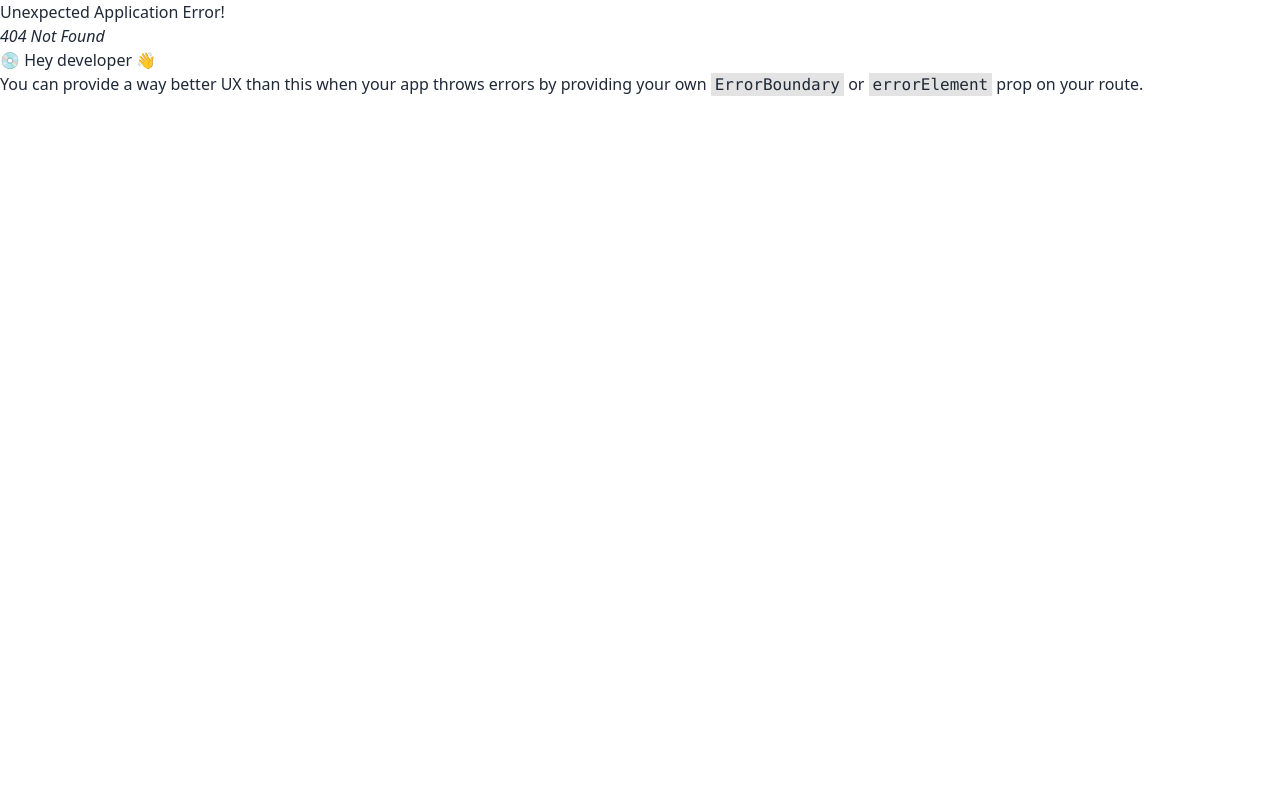
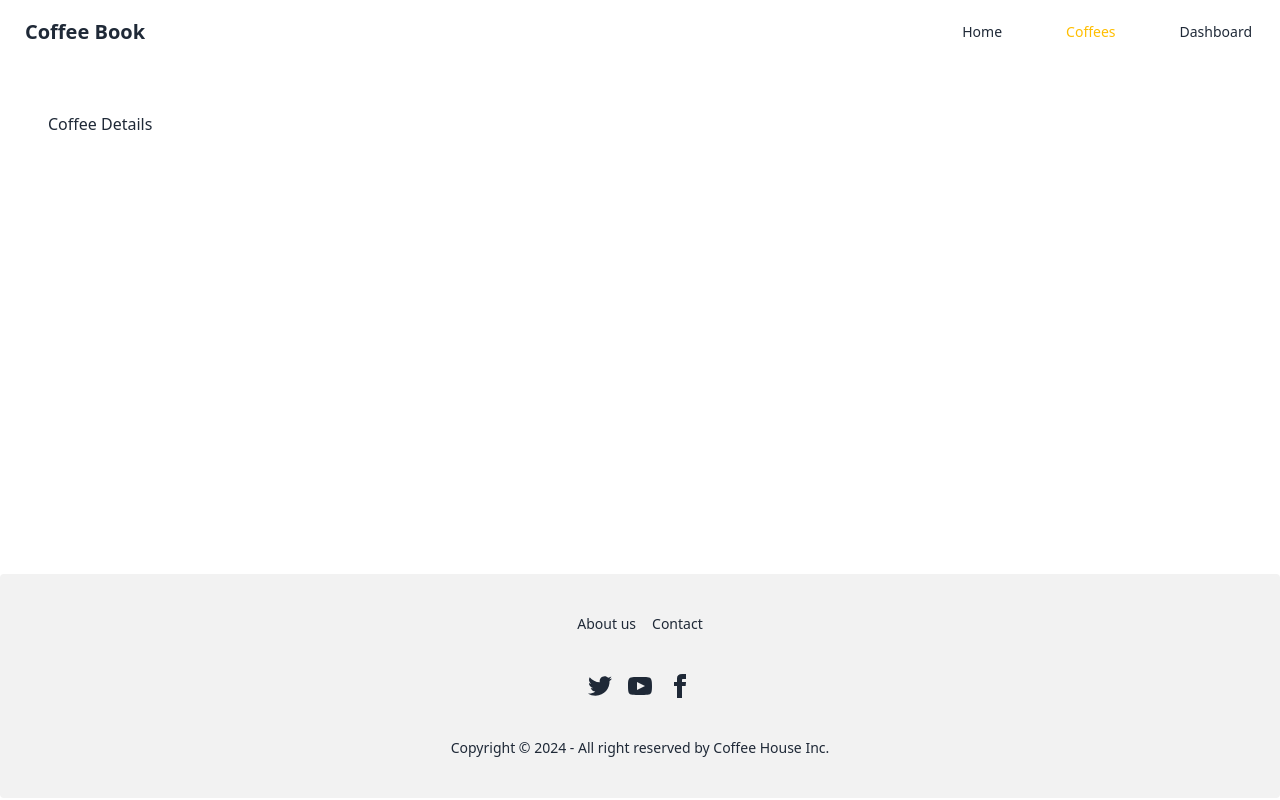
Before and after one commit to miftah1299/coffee-book, a React (Vite) app: page /coffees/1 in a window 1280 px wide. Before the commit this address had no page. Built offline with nearby package versions, Linux system fonts and the light colour scheme.

Commit message:
add CoffeeDetails page and update routing; include CNAME for deployment

```diff
--- a/src/pages/CoffeeDetails.jsx
+++ b/src/pages/CoffeeDetails.jsx
@@ -1,8 +1,12 @@
 
 const CoffeeDetails = () => {
+
+
     return (
         <div>
-
+            <h1>
+                Coffee Details
+            </h1>
         </div>
     );
 };
--- a/src/routes/Routes.jsx
+++ b/src/routes/Routes.jsx
@@ -4,6 +4,7 @@ import Home from "../pages/Home";
 import Coffees from "../pages/Coffees";
 import Dashboard from "../pages/Dashboard";
 import CoffeeCards from "../components/CoffeeCards";
+import CoffeeDetails from "../pages/CoffeeDetails";
 
 const routers = createBrowserRouter([
     {
@@ -36,6 +37,10 @@ const routers = createBrowserRouter([
                 path: "/dashboard",
                 element: <Dashboard />,
             },
+            {
+                path: "/coffees/:id",
+                element: <CoffeeDetails />,
+            },
         ],
     },
 ]);
```
Also changed, not shown: 1 other file (tests, documents, lock files or other folders).
